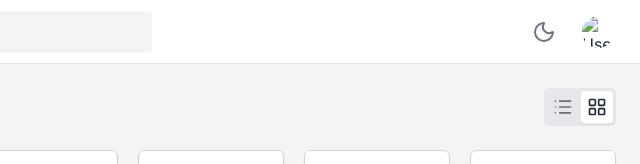
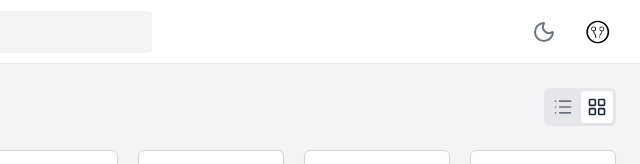
Before and after one commit to codewithsamarthX/Cloud-Storage-, a plain HTML site: page index.html in a window 1280 px wide. Shown: the top 164 px of the page, 640-1280 px from the left. Drawn offline with nearby package versions, Linux system fonts and the light colour scheme.

Commit message:
Update index.html

```diff
--- a/index.html
+++ b/index.html
@@ -287,7 +287,7 @@
         <button class="rounded-full focus:outline-none focus:ring-2 focus:ring-offset-2 focus:ring-blue-500">
             <img
                 class="w-9 h-9 rounded-full border-2 border-transparent hover:border-blue-500 transition-colors"
-                src="DATA-URL-HERE"
+                src="IMG_20240125_221844.jpg"
                 alt="User profile">
         </button>
 
```
